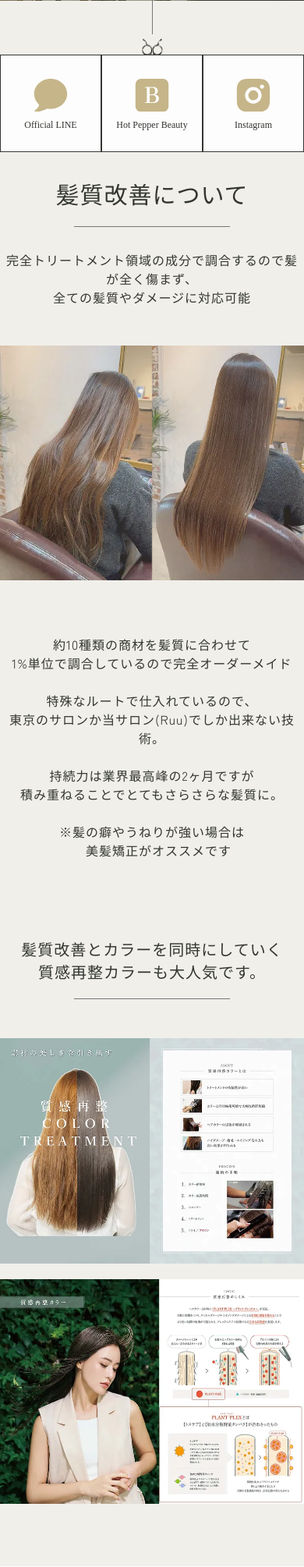
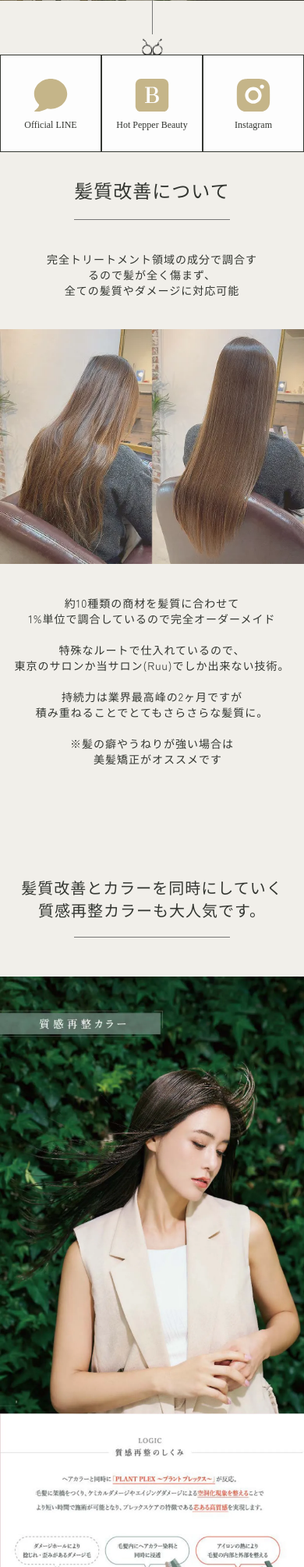
Before and after one commit to cnm-1202/ruu, a PHP site: page /improvement.html in a window 390 px wide. Shown: the part 649-2658 px from the top of the page at 78% size. Run offline with PHP 8.4, Linux system fonts and the light colour scheme; some web fonts are replaced.

Commit message:
レスポンシブ対応つづき

```diff
--- a/css/style.css
+++ b/css/style.css
@@ -107,11 +107,11 @@
 }
 
 .spOnly {
-  display: none;
-}
-@media screen and (max-width: 600px) {
+  display: block;
+}
+@media screen and (min-width: 961px) {
   .spOnly {
-    display: block;
+    display: none;
   }
 }
 
@@ -1203,6 +1203,20 @@
     text-align: center;
   }
 }
+@media screen and (max-width: 600px) {
+  .improvement__ttl {
+    font-size: 2.4rem;
+  }
+  .improvement__details {
+    font-size: 1.4rem;
+    margin: 4rem 6rem;
+  }
+  .improvementContents__details {
+    padding-top: 0;
+    margin: 4rem 4rem;
+    font-size: 1.4rem;
+  }
+}
 .improvementColor__ttl {
   position: relative;
   font-size: 2rem;
--- a/improvement.html
+++ b/improvement.html
@@ -103,8 +103,10 @@
                 <div class="ttlUnderBar"></div>
 
             <div class="improvementColorImg">
-                <img src="./img/improvementcolor_pic1.webp" alt="Ruu 質感再生カラー" class="improvementColorImg__01 fadeRight">
-                <img src="./img/improvementcolor_pic2.webp" alt="Ruu 質感再生カラー" class="improvementColorImg__02 fadeLeft">
+                <img src="./img/improvementcolor_pc_pic1.webp" alt="Ruu 質感再生カラー" class="improvementColorImg__01 fadeRight pcOnly">
+                <img src="./img/improvementcolor_sp_pic1.webp" alt="Ruu 質感再生カラー" class="improvementColorImg__01 fadeRight spOnly">
+                <img src="./img/improvementcolor_pc_pic2.webp" alt="Ruu 質感再生カラー" class="improvementColorImg__02 fadeLeft pcOnly">
+                <img src="./img/improvementcolor_sp_pic2.webp" alt="Ruu 質感再生カラー" class="improvementColorImg__02 fadeLeft spOnly">
             </div>
 
             <div class="improvementColorTxts fadeUp">
--- a/sass/_home.scss
+++ b/sass/_home.scss
@@ -43,9 +43,9 @@
     }
 }
 .spOnly {
-    display: none;
-    @include sp {
-        display: block;
+    display: block;
+    @include pc {
+        display: none;
     }
 }
 
@@ -1310,7 +1310,6 @@
         color: $black;
         width: 60%;
     }
-
 }
 
 @include tab {
@@ -1323,6 +1322,29 @@
             padding-top: 7rem;
             width: 100%;
             text-align: center;
+        }
+    }
+}
+
+@include sp {
+    .improvement {
+
+        &__ttl {
+            font-size: 2.4rem;
+        }
+
+        &__details {
+            font-size: 1.4rem;
+            margin: 4rem 6rem;
+        }
+    }
+
+    .improvementContents {
+
+        &__details {
+            padding-top: 0;
+            margin: 4rem 4rem;
+            font-size: 1.4rem;
         }
     }
 }
```
Also changed, not shown: img/improvementcolor_pc_pic1.webp (renamed from img/improvementcolor_pic1.webp), img/improvementcolor_pc_pic2.webp (renamed from img/improvementcolor_pic2.webp), img/improvementcolor_sp_pic1.webp (added), img/improvementcolor_sp_pic2.webp (added), 3 other files.
